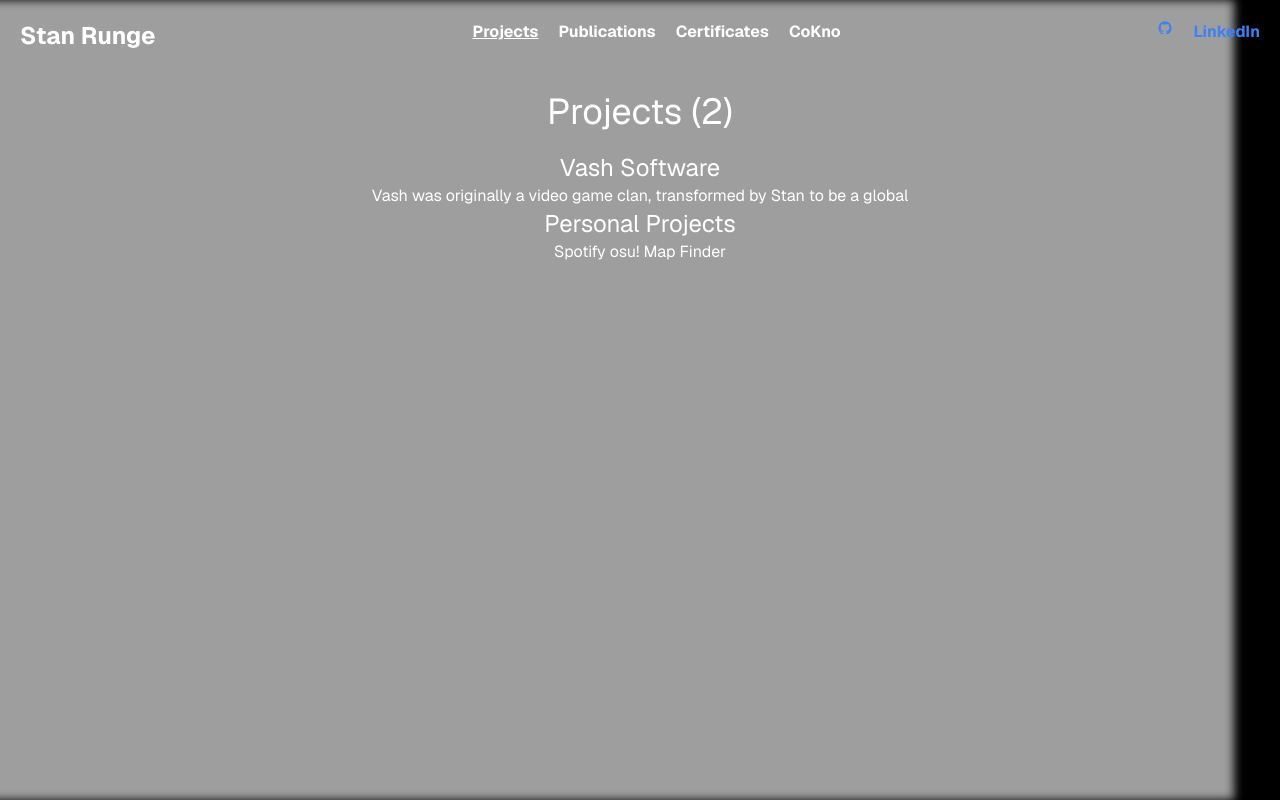
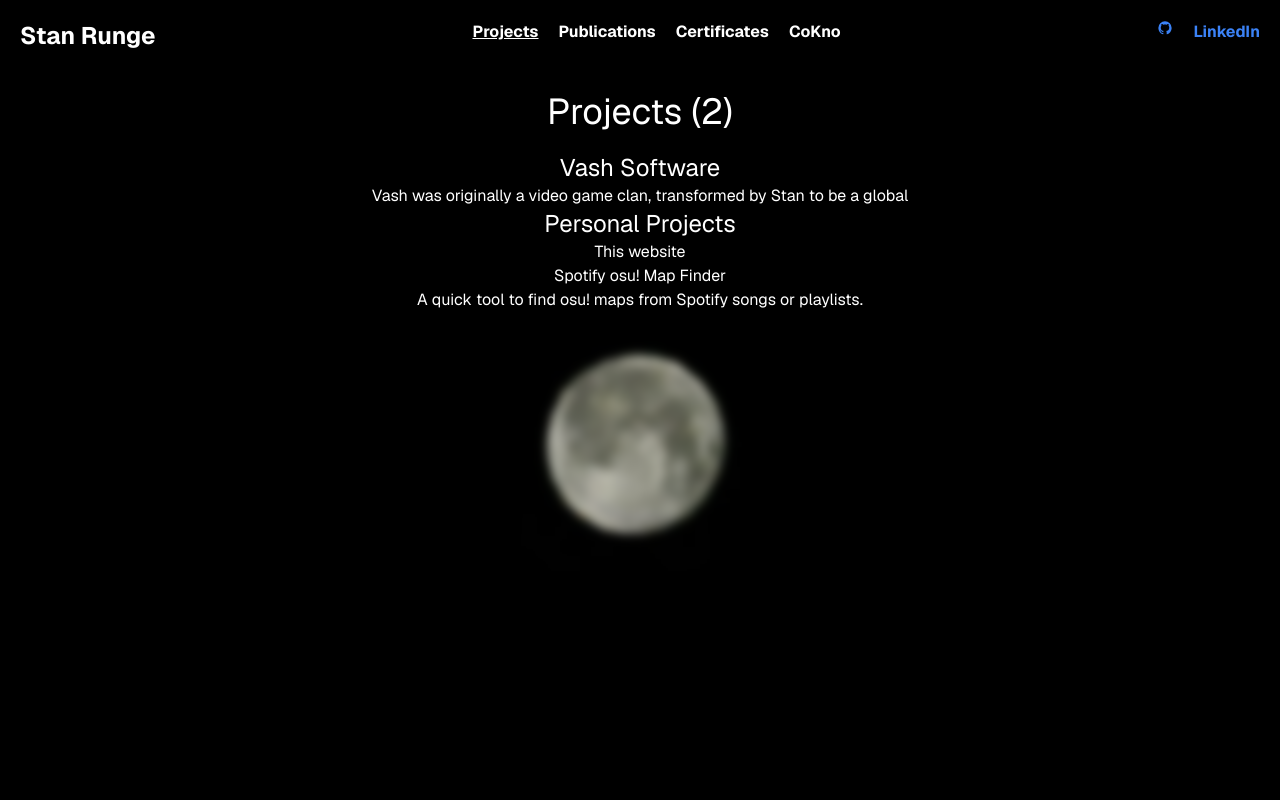
Before and after one commit to stanrunge/personal-website, a Next.js app: page /projects in a window 1280 px wide. Built offline with nearby package versions, Linux system fonts and the light colour scheme.

Commit message:
chore: Update background image URL and fix page content in projects page

```diff
--- a/app/layout.tsx
+++ b/app/layout.tsx
@@ -29,7 +29,7 @@ export default function RootLayout({
       >
         <div
           style={{
-            backgroundImage: `url(${metadata.metadataBase}/moon.jpg)`,
+            backgroundImage: `url(moon.jpg)`,
             backgroundSize: "cover",
             backgroundPosition: "center",
             filter: "blur(5px)",
--- a/app/projects/page.tsx
+++ b/app/projects/page.tsx
@@ -2,15 +2,15 @@ export default async function Page() {
   return (
     <div className="flex flex-col items-center">
       <h1 className="text-4xl my-5">Projects (2)</h1>
-
       <h2 className="text-2xl">Vash Software</h2>
       <p>
         Vash was originally a video game clan, transformed by Stan to be a
         global{" "}
       </p>
-
       <h2 className="text-2xl">Personal Projects</h2>
-      <h3>Spotify osu! Map Finder</h3>
+      <h3>This website</h3>
+      <h3>Spotify osu! Map Finder</h3>A quick tool to find osu! maps from
+      Spotify songs or playlists.
     </div>
   );
 }
```
